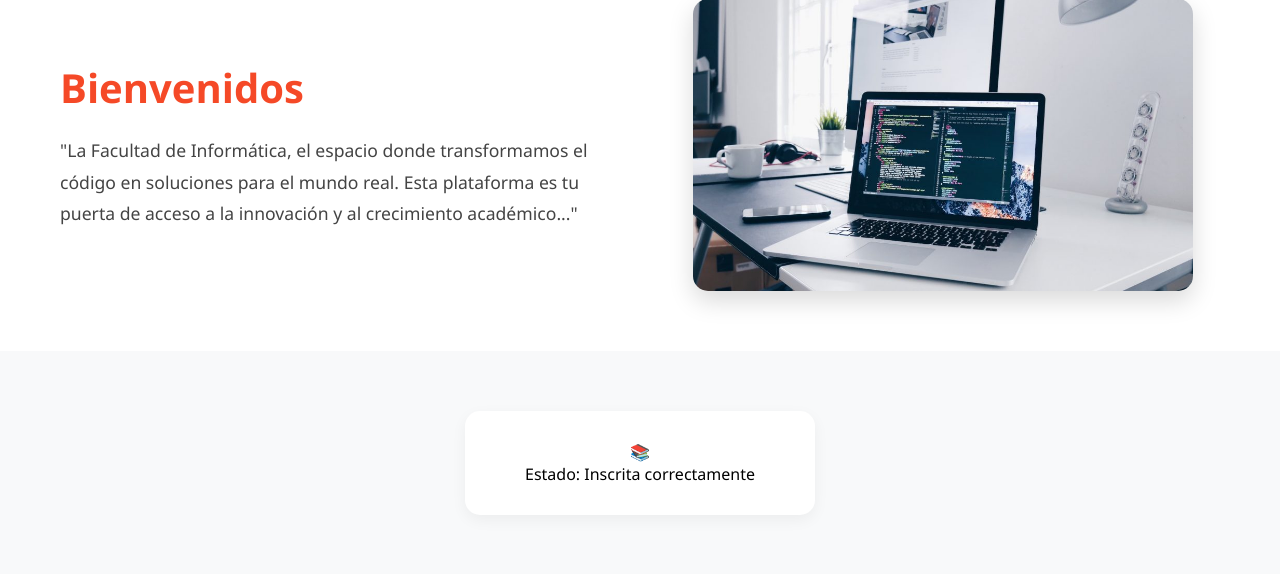
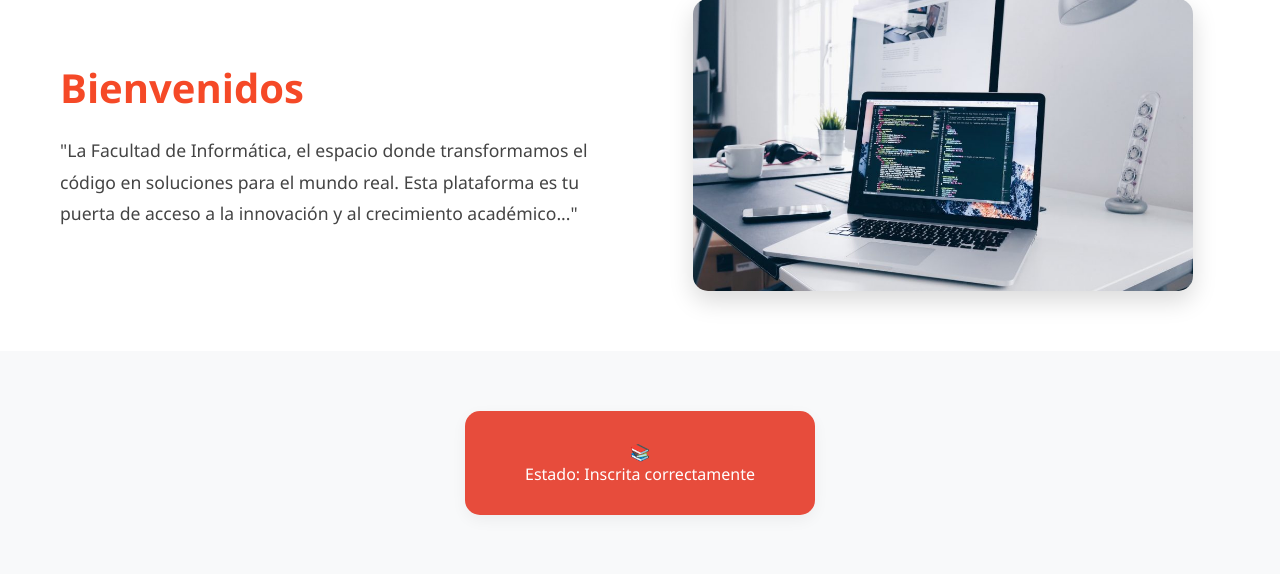
Before and after one commit to TrvpChylt/Sistema_Universidad, a Flask app: page / in a window 1280 px wide. Shown: the part 124-698 px from the top of the page. Run offline with Flask 3, Linux system fonts and the light colour scheme; the visitor is signed in with stand-in values (Sample User, id 1); data that the repository does not hold is empty.

Commit message:
cambios en la carta de materias

```diff
--- a/static/index.css
+++ b/static/index.css
@@ -110,9 +110,10 @@ header {
     flex: 1;
     min-width: 280px;
     max-width: 350px;
-    background: white;
+    background: #e74c3c;
     padding: 30px;
     border-radius: 15px;
+    color: white;
     text-align: center;
     box-shadow: 0 5px 15px rgba(0,0,0,0.05);
     transition: transform 0.3s ease;
--- a/templates/index.html
+++ b/templates/index.html
@@ -41,9 +41,9 @@
         <section class="seccion-cartas">
             <div class="carta">
                 <div class="icono">📚</div>
-                <h3>{{ materia.nombre_materia }}</h3>
-                <p>Estado: Inscrita correctamente</p>
-            </div>
+                    <h3>{{ materia.nombre_materia }}</h3>
+                    <p>Estado: Inscrita correctamente</p>
+                </div>
         </section>
     {% endif %}
 </body>
```
